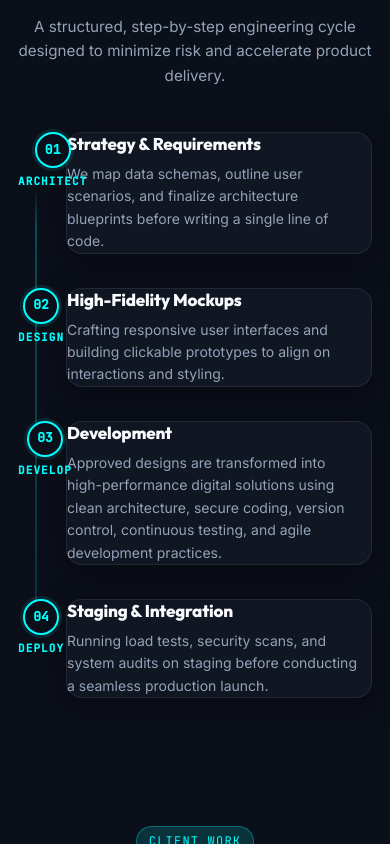
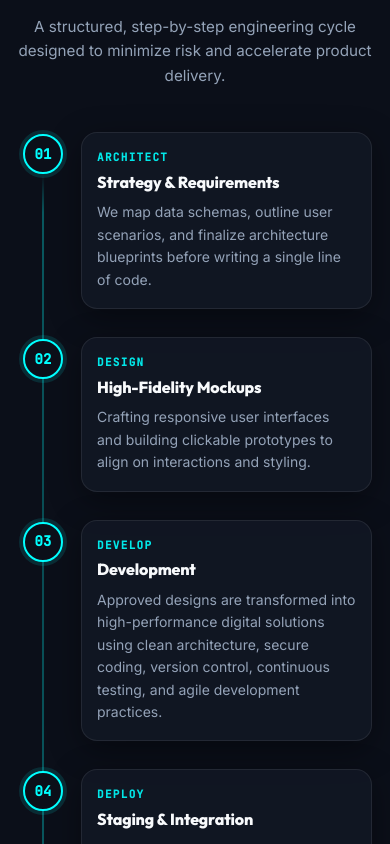
Before and after one commit to Bablushakya/ApexSpider-Innovation, a React (Vite) app: page / in a window 390 px wide. Shown: the part 3400-4244 px from the top of the page. Built offline with nearby package versions, Linux system fonts and the light colour scheme.

Commit message:
adjust how to work

```diff
--- a/src/components/Process.css
+++ b/src/components/Process.css
@@ -141,20 +141,20 @@
     position: relative;
   }
 
-  /* Clean vertical connector line */
+  /* Continuous vertical timeline line */
   .process-timeline::before {
     content: '';
     position: absolute;
-    top: 60px;
-    bottom: 60px;
-    left: 19px;
+    top: 45px;
+    bottom: 20px;
+    left: 26px;
     width: 2px;
     background: linear-gradient(
       to bottom,
       transparent 0%,
-      rgba(0, 255, 255, 0.25) 8%,
-      rgba(0, 255, 255, 0.2) 50%,
-      rgba(0, 255, 255, 0.15) 92%,
+      rgba(0, 255, 255, 0.3) 5%,
+      rgba(0, 255, 255, 0.25) 50%,
+      rgba(0, 255, 255, 0.3) 95%,
       transparent 100%
     );
     z-index: 1;
@@ -163,7 +163,7 @@
   .process-grid {
     display: flex;
     flex-direction: column;
-    gap: 40px;
+    gap: 32px;
     width: 100%;
     position: relative;
     z-index: 2;
@@ -172,20 +172,20 @@
   }
 
   .process-step {
-    display: flex;
-    flex-direction: column;
-    align-items: flex-start;
-    text-align: left;
-    gap: 0;
+    display: grid;
+    grid-template-columns: 54px 1fr;
+    grid-template-rows: auto auto;
+    column-gap: 16px;
+    row-gap: 10px;
+    align-items: start;
     width: 100%;
     position: relative;
-    padding-left: 52px;
   }
 
   /* Disable hover effects on mobile */
   .process-step:hover .step-number-circle {
     transform: none;
-    box-shadow: 0 0 0 4px rgba(0, 255, 255, 0.1);
+    box-shadow: 0 0 0 5px rgba(0, 255, 255, 0.12);
     border-color: var(--color-accent-teal);
   }
 
@@ -194,76 +194,87 @@
   }
 
   .process-step:hover .step-phase {
-    color: var(--color-text-primary);
+    color: var(--color-accent-teal);
   }
 
-  /* Number circle positioned on timeline */
+  /* Badge wrapper: number circle in left column */
   .step-badge-wrapper {
-    position: absolute;
-    left: 0;
-    top: 0;
+    grid-column: 1;
+    grid-row: 1 / 3;
+    display: flex;
     flex-direction: column;
     align-items: center;
-    margin-bottom: 0;
+    justify-content: flex-start;
+    margin: 0;
+    padding-top: 2px;
     gap: 0;
     z-index: 2;
   }
 
   .step-number-circle {
-    width: 40px;
-    height: 40px;
+    width: 44px;
+    height: 44px;
     margin-bottom: 0;
     background: var(--color-bg-deep);
     border: 2.5px solid var(--color-accent-teal);
-    box-shadow: 0 0 0 4px rgba(0, 255, 255, 0.1);
+    box-shadow: 0 0 0 5px rgba(0, 255, 255, 0.12);
     flex-shrink: 0;
   }
 
   .step-num {
-    font-size: 0.875rem; /* 14px */
+    font-size: 0.9375rem; /* 15px */
     font-weight: 700;
     color: var(--color-accent-teal);
   }
 
-  /* Phase label below number */
+  /* Hide phase label on mobile - reduces clutter */
   .step-phase {
-    display: block;
-    font-size: 0.6875rem; /* 11px */
-    text-transform: uppercase;
-    letter-spacing: 0.1em;
-    color: var(--color-accent-teal);
-    font-weight: 600;
-    margin-top: 6px;
-    text-align: center;
+    display: none;
   }
 
-  /* Content area - clean and structured */
+  /* Content card in right column with dark glass styling */
   .step-content-card {
-    flex: 1;
+    grid-column: 2;
+    grid-row: 1 / 3;
     width: 100%;
-    padding: 0;
+    padding: 20px 18px;
     margin: 0;
-    background: transparent;
-    border: none;
-    box-shadow: none;
-    border-radius: 0;
+    background: var(--color-bg-card);
+    backdrop-filter: blur(16px);
+    -webkit-backdrop-filter: blur(16px);
+    border: 1px solid var(--border-glass);
+    border-radius: 12px;
+    box-shadow: var(--shadow-premium);
     height: auto;
   }
 
   .step-title {
-    font-size: 1.125rem; /* 18px */
-    margin-bottom: 10px;
+    font-size: 1.0625rem; /* 17px */
+    margin-bottom: 8px;
     font-weight: 700;
     color: var(--color-text-primary);
-    line-height: 1.3;
+    line-height: 1.35;
     letter-spacing: -0.01em;
   }
 
+  /* Category label above title */
+  .step-title::before {
+    content: attr(data-category);
+    display: block;
+    font-family: var(--font-mono);
+    font-size: 0.6875rem; /* 11px */
+    text-transform: uppercase;
+    letter-spacing: 0.12em;
+    color: var(--color-accent-teal);
+    font-weight: 600;
+    margin-bottom: 8px;
+    opacity: 0.9;
+  }
+
   .step-desc {
-    font-size: 0.9375rem; /* 15px */
+    font-size: 0.875rem; /* 14px */
     line-height: 1.65;
     color: var(--color-text-secondary);
-    padding-right: 8px;
   }
 }
 
@@ -273,57 +284,58 @@
   }
 
   .process-timeline::before {
-    left: 18px;
-    top: 56px;
-    bottom: 56px;
+    left: 25px;
+    top: 43px;
+    bottom: 18px;
   }
 
   .process-grid {
-    gap: 36px;
+    gap: 30px;
   }
 
-  .step-badge-wrapper {
-    left: 0;
+  .process-step {
+    grid-template-columns: 52px 1fr;
+    column-gap: 14px;
   }
 
   .step-number-circle {
-    width: 38px;
-    height: 38px;
+    width: 42px;
+    height: 42px;
     border-width: 2.5px;
-    box-shadow: 0 0 0 3px rgba(0, 255, 255, 0.1);
+    box-shadow: 0 0 0 4px rgba(0, 255, 255, 0.12);
   }
 
   .step-num {
-    font-size: 0.8125rem; /* 13px */
+    font-size: 0.875rem; /* 14px */
   }
 
-  .step-phase {
-    font-size: 0.6875rem; /* 11px */
-    margin-top: 5px;
+  .step-content-card {
+    padding: 18px 16px;
   }
 
   .step-title {
-    font-size: 1.0625rem; /* 17px */
+    font-size: 1rem; /* 16px */
     margin-bottom: 8px;
+  }
+
+  .step-title::before {
+    font-size: 0.6875rem; /* 11px */
+    margin-bottom: 7px;
   }
 
   .step-desc {
     font-size: 0.875rem; /* 14px */
     line-height: 1.6;
   }
-
-  .process-step {
-    padding-left: 50px;
-  }
 }
 
 @media (max-width: 414px) {
   .process-grid {
-    gap: 34px;
+    gap: 28px;
   }
 
   .step-title {
-    font-size: 1.0625rem; /* 17px */
+    font-size: 1rem; /* 16px */
   }
 
   .step-desc {
@@ -333,24 +345,25 @@
 
 @media (max-width: 390px) {
   .process-timeline::before {
-    left: 17px;
+    left: 24px;
+  }
+
+  .process-step {
+    grid-template-columns: 50px 1fr;
+    column-gap: 13px;
   }
 
   .step-number-circle {
-    width: 36px;
-    height: 36px;
-  }
-
-  .process-step {
-    padding-left: 48px;
+    width: 40px;
+    height: 40px;
   }
 
   .step-num {
-    font-size: 0.8125rem; /* 13px */
+    font-size: 0.875rem; /* 14px */
   }
 
-  .step-phase {
-    font-size: 0.6875rem; /* 11px */
+  .step-content-card {
+    padding: 17px 15px;
   }
 }
 
@@ -360,18 +373,23 @@
   }
 
   .process-timeline::before {
-    left: 17px;
-    top: 52px;
-    bottom: 52px;
+    left: 23px;
+    top: 41px;
+    bottom: 16px;
   }
 
   .process-grid {
-    gap: 32px;
+    gap: 28px;
+  }
+
+  .process-step {
+    grid-template-columns: 48px 1fr;
+    column-gap: 12px;
   }
 
   .step-number-circle {
-    width: 36px;
-    height: 36px;
+    width: 38px;
+    height: 38px;
     border-width: 2px;
   }
 
@@ -379,22 +397,22 @@
     font-size: 0.8125rem; /* 13px */
   }
 
-  .step-phase {
-    font-size: 0.6875rem; /* 11px */
-    margin-top: 5px;
+  .step-content-card {
+    padding: 16px 14px;
   }
 
   .step-title {
-    font-size: 1rem; /* 16px */
-    margin-bottom: 8px;
+    font-size: 0.9375rem; /* 15px */
+    margin-bottom: 7px;
+  }
+
+  .step-title::before {
+    font-size: 0.625rem; /* 10px */
+    margin-bottom: 7px;
   }
 
   .step-desc {
-    font-size: 0.875rem; /* 14px */
-  }
-
-  .process-step {
-    padding-left: 48px;
+    font-size: 0.8125rem; /* 13px */
   }
 }
 
@@ -404,45 +422,46 @@
   }
 
   .process-timeline::before {
-    left: 16px;
-    top: 50px;
-    bottom: 50px;
+    left: 22px;
+    top: 40px;
+    bottom: 15px;
   }
 
   .process-grid {
-    gap: 32px;
+    gap: 26px;
   }
 
-  .step-badge-wrapper {
-    left: 0;
+  .process-step {
+    grid-template-columns: 46px 1fr;
+    column-gap: 12px;
   }
 
   .step-number-circle {
-    width: 34px;
-    height: 34px;
+    width: 36px;
+    height: 36px;
   }
 
   .step-num {
-    font-size: 0.75rem; /* 12px */
+    font-size: 0.8125rem; /* 13px */
   }
 
-  .step-phase {
-    font-size: 0.6875rem; /* 11px */
-    margin-top: 4px;
+  .step-content-card {
+    padding: 15px 13px;
   }
 
   .step-title {
-    font-size: 1rem; /* 16px */
+    font-size: 0.9375rem; /* 15px */
     margin-bottom: 7px;
+  }
+
+  .step-title::before {
+    font-size: 0.625rem; /* 10px */
+    margin-bottom: 6px;
   }
 
   .step-desc {
     font-size: 0.8125rem; /* 13px */
     line-height: 1.6;
-  }
-
-  .process-step {
-    padding-left: 46px;
   }
 }
 
@@ -452,18 +471,23 @@
   }
 
   .process-timeline::before {
-    left: 15px;
-    top: 48px;
-    bottom: 48px;
+    left: 21px;
+    top: 38px;
+    bottom: 14px;
   }
 
   .process-grid {
-    gap: 30px;
+    gap: 24px;
+  }
+
+  .process-step {
+    grid-template-columns: 44px 1fr;
+    column-gap: 11px;
   }
 
   .step-number-circle {
-    width: 32px;
-    height: 32px;
+    width: 34px;
+    height: 34px;
     border-width: 2px;
   }
 
@@ -471,22 +495,22 @@
     font-size: 0.75rem; /* 12px */
   }
 
-  .step-phase {
-    font-size: 0.625rem; /* 10px */
-    margin-top: 4px;
+  .step-content-card {
+    padding: 14px 12px;
   }
 
   .step-title {
-    font-size: 0.9375rem; /* 15px */
-    margin-bottom: 7px;
+    font-size: 0.875rem; /* 14px */
+    margin-bottom: 6px;
+  }
+
+  .step-title::before {
+    font-size: 0.625rem; /* 10px */
+    margin-bottom: 6px;
   }
 
   .step-desc {
     font-size: 0.8125rem; /* 13px */
     line-height: 1.55;
   }
-
-  .process-step {
-    padding-left: 44px;
-  }
 }
--- a/src/components/Process.jsx
+++ b/src/components/Process.jsx
@@ -111,7 +111,7 @@ export default function Process() {
                 </div>
 
                 <div className="glass-panel step-content-card">
-                  <h3 className="step-title">{step.label}</h3>
+                  <h3 className="step-title" data-category={step.phase}>{step.label}</h3>
                   <p className="step-desc">{step.desc}</p>
                 </div>
               </motion.div>
```
